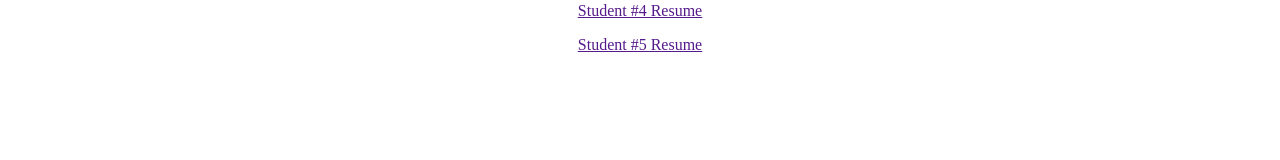
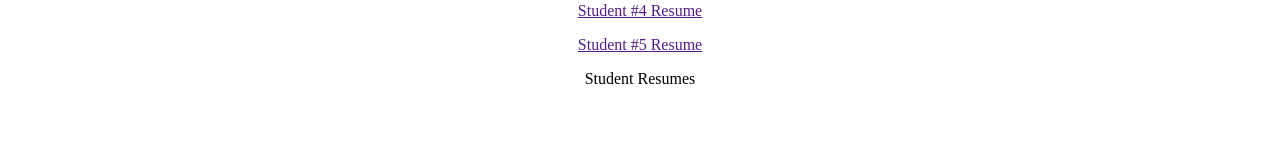
Before and after one commit to jonhoa/resume-frontend, a React (Vite) app: page / in a window 1280 px wide. Shown: the part 288-448 px from the top of the page. Built offline with nearby package versions, Linux system fonts and the light colour scheme.

Commit message:
productsindex

```diff
--- a/src/ProductsIndex.jsx
+++ b/src/ProductsIndex.jsx
@@ -1 +1,7 @@
-export function ProductsIndex() { }
+export function ProductsIndex() {
+  return (
+    <div class ="container">
+      <p>Student Resumes</p>
+    </div>
+  );
+ }
```
